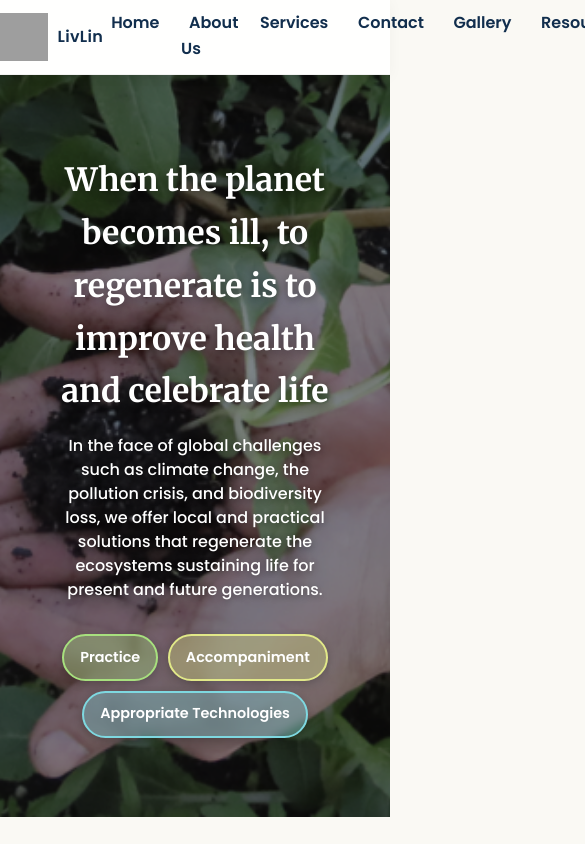
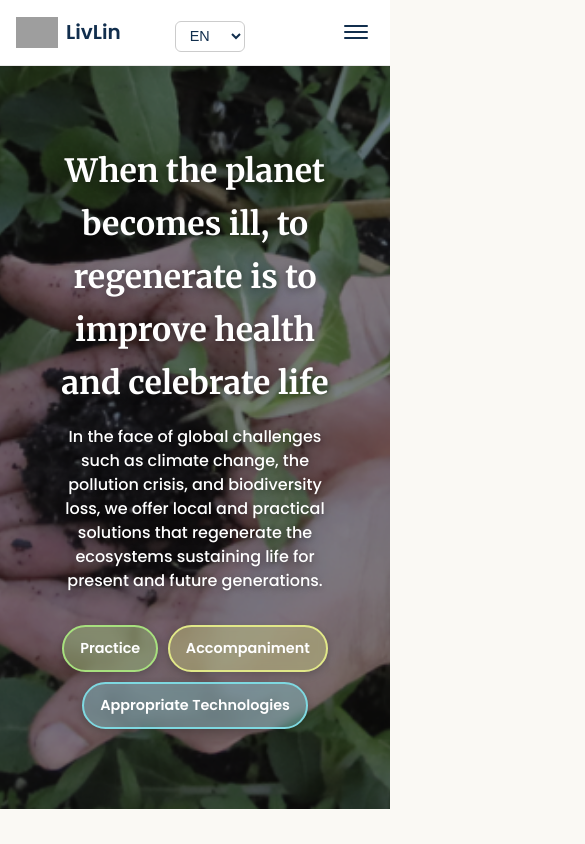
Before and after one commit to LinFrancis/livlin, a website built with Vite: page index.html in a window 390 px wide. Shown: the top 844 px of the page, 585 px wide, since content can reach past the window. Built offline with nearby package versions, Linux system fonts and the light colour scheme; grey boxes are pictures that could not be loaded; a script that the page names is missing.

Commit message:
Add files via upload

```diff
--- a/css/style.css
+++ b/css/style.css
@@ -96,34 +96,220 @@ h3{ font-size: clamp(1.2rem, 2.3vw, 1.4rem); font-weight:700; color: var(--amber
 }
 .card:hover{ transform: translateY(-4px); box-shadow: var(--shadow); }
 
-/* ------------------------------
-   2) Navegación / Header
------------------------------- */
-.nav{
-  position: sticky; top:0; z-index: 100;
-  background: rgba(255,255,255,0.9);
-  backdrop-filter: blur(10px);
-  border-bottom: 1px solid rgba(0,0,0,.05);
-  box-shadow: 0 2px 14px rgba(0,0,0,.04);
+/* ===== NAVBAR ===== */
+.nav {
+  background: #ffffff;
+  border-bottom: 1px solid #eaeaea;
+  position: sticky;
+  top: 0;
+  z-index: 100;
 }
-.nav-inner{
-  display:flex; align-items:center; justify-content:space-between;
-  padding:.65rem 0;
+
+/* Contenedor principal */
+.nav-inner {
+  display: flex;
+  align-items: center;
+  justify-content: space-between;
+  gap: 1rem;
+  padding: 0.8rem 1rem;
+  max-width: 1200px;
+  margin: 0 auto;
 }
-.brand{ display:flex; align-items:center; gap:.6rem; }
-.logo{ width:48px; height:48px; }
-.brand-name{ font-weight:700; letter-spacing:.3px; }
 
-.nav-links{ display:flex; gap:1.1rem; list-style:none; margin:0; padding:0; }
-.nav-links a{
-  color: var(--text); font-weight:600; padding:.45rem .6rem; border-radius:10px;
+/* Marca y logo */
+.brand {
+  order: 0;
+  display: flex;
+  align-items: center;
+  gap: 0.5rem;
 }
-.nav-links a:hover{ background: var(--cream); color: var(--teal); }
 
-.lang-wrap select{
-  border-radius: 10px; border:1px solid var(--teal);
-  padding:.35rem .55rem; background: var(--cream); color: var(--text); font-weight:600;
+.brand img.logo {
+  width: 42px;
+  height: auto;
 }
+
+.brand-name {
+  font-weight: 700;
+  font-size: 1.25rem;
+  color: #112E4D;
+}
+
+/* Selector de idioma */
+.lang-wrap {
+  order: 1;
+  margin-left: 1rem;
+}
+
+.lang-wrap select {
+  padding: 0.35rem 0.6rem;
+  border-radius: 6px;
+  border: 1px solid #ccc;
+  font-size: 0.9rem;
+  background-color: #fff;
+  color: #112E4D;
+  font-weight: 500;
+}
+
+/* Menú principal */
+.nav-menu {
+  order: 2;
+  margin-left: auto;
+}
+
+.nav-links {
+  display: flex;
+  align-items: center;
+  gap: 1.5rem;
+  list-style: none;
+  margin: 0;
+  padding: 0;
+}
+
+.nav-links a {
+  text-decoration: none;
+  color: #112E4D;
+  font-weight: 500;
+  transition: color 0.2s ease;
+}
+
+.nav-links a:hover {
+  color: #239BA7;
+}
+
+/* Submenú */
+.has-submenu {
+  position: relative;
+}
+
+.has-submenu > a::after {
+  content: " ▾";
+  font-size: 0.7em;
+}
+
+.submenu {
+  position: absolute;
+  top: 100%;
+  left: 0;
+  background: #ffffff;
+  border: 1px solid #e5e5e5;
+  border-radius: 8px;
+  list-style: none;
+  margin: 0;
+  padding: 0.5rem 0;
+  display: none;
+  min-width: 180px;
+  box-shadow: 0 6px 12px rgba(0, 0, 0, 0.08);
+}
+
+.submenu li {
+  padding: 0.4rem 1rem;
+}
+
+.submenu li a {
+  display: block;
+  color: #112E4D;
+}
+
+.submenu li a:hover {
+  color: #239BA7;
+  background: #f7f7f7;
+}
+
+.has-submenu:hover > .submenu {
+  display: block;
+}
+
+/* Botón hamburguesa */
+.nav-toggle {
+  order: 3;
+  display: none;
+  flex-direction: column;
+  justify-content: center;
+  align-items: center;
+  gap: 4px;
+  width: 36px;
+  height: 36px;
+  background: none;
+  border: none;
+  cursor: pointer;
+}
+
+.nav-toggle .bar {
+  width: 24px;
+  height: 2px;
+  background-color: #112E4D;
+  border-radius: 1px;
+  transition: all 0.3s ease;
+}
+
+/* ===== RESPONSIVE ===== */
+@media (max-width: 850px) {
+  .nav-inner {
+    flex-wrap: wrap;
+  }
+
+  /* Botón visible en móvil */
+  .nav-toggle {
+    display: flex;
+    margin-left: auto;
+  }
+
+  /* Menú oculto y desplegable */
+  .nav-menu {
+    position: absolute;
+    top: 64px;
+    right: 0;
+    background: #ffffff;
+    width: 100%;
+    max-height: 0;
+    overflow: hidden;
+    transition: max-height 0.3s ease;
+    box-shadow: 0 8px 24px rgba(0, 0, 0, 0.08);
+  }
+
+  .nav-menu.open {
+    max-height: 600px;
+  }
+
+  .nav-links {
+    flex-direction: column;
+    align-items: center;
+    padding: 1rem 0;
+    gap: 1rem;
+  }
+
+  .submenu {
+    position: static;
+    border: none;
+    box-shadow: none;
+    background: #fafafa;
+    border-radius: 8px;
+    margin-top: 0.4rem;
+  }
+
+  .submenu li a {
+    padding: 0.5rem;
+  }
+
+  .lang-wrap {
+    order: 3;
+    margin: 0.5rem auto 0;
+  }
+}
+
+/* ===== OPCIONAL: animación hamburguesa en "X" ===== */
+.nav-toggle.active .bar:nth-child(1) {
+  transform: rotate(45deg) translate(4px, 4px);
+}
+.nav-toggle.active .bar:nth-child(2) {
+  opacity: 0;
+}
+.nav-toggle.active .bar:nth-child(3) {
+  transform: rotate(-45deg) translate(4px, -4px);
+}
+
+
 
 /* ------------------------------
    3) Hero
--- a/index.html
+++ b/index.html
@@ -22,27 +22,19 @@
 <body>
   <a class="skip" href="#main" data-i18n="ui.skip_to_content">Saltar al contenido principal</a>
 
-  <!-- Header / Nav -->
 <header class="nav">
   <div class="nav-inner container">
+    <!-- Brand -->
     <div class="brand">
       <img src="images/logo_livlin.png" alt="LivLin logo" class="logo" width="48" height="48">
       <span class="brand-name">LivLin</span>
     </div>
 
-      <nav aria-label="Main Navigation">
-        <ul class="nav-links">
-          <li><a href="#inicio" data-i18n="nav.home">Inicio</a></li>
-          <li><a href="#about" data-i18n="nav.about">Quiénes somos</a></li>
-          <li><a href="#services" data-i18n="nav.services">Servicios</a></li>
-          <li><a href="#contact" data-i18n="nav.contact">Contacto</a></li>
-          <li><a href="#instagram" data-i18n="nav.gallery">Galería</a></li>
-          <li><a href="#download" data-i18n="nav.recursos">Recursos</a></li>
-        </ul>
-      </nav>
-
+    <!-- Language selector (moved left) -->
     <div class="lang-wrap">
-        <label for="lang-switcher" class="visually-hidden" data-i18n="lang.choose">Idioma / Language / 语言</label>
+      <label for="lang-switcher" class="visually-hidden" data-i18n="lang.choose">
+        Idioma / Language / 语言
+      </label>
       <select id="lang-switcher" aria-label="Language selector">
         <option value="es">ES</option>
         <option value="en">EN</option>
@@ -50,8 +42,38 @@
         <option value="dk">DK</option>
       </select>
     </div>
+
+    <!-- Hamburguesa -->
+    <button class="nav-toggle" aria-label="Menú" aria-expanded="false">
+      <span class="bar"></span>
+      <span class="bar"></span>
+      <span class="bar"></span>
+    </button>
+
+    <!-- Navigation -->
+    <nav aria-label="Main Navigation" class="nav-menu">
+      <ul class="nav-links">
+        <li><a href="#inicio" data-i18n="nav.home">Inicio</a></li>
+        <li><a href="#about" data-i18n="nav.about">Quiénes somos</a></li>
+
+        <li class="has-submenu">
+          <a href="#services" data-i18n="nav.services">Servicios ▾</a>
+          <ul class="submenu">
+            <li><a href="#service-s1" data-i18n="model.s1_head"></a></li>
+            <li><a href="#service-s2" data-i18n="model.s2_head"></a></li>
+            <li><a href="#service-s3" data-i18n="model.s3_head"></a></li>
+          </ul>
+        </li>
+
+        <li><a href="#contact" data-i18n="nav.contact">Contacto</a></li>
+        <li><a href="#instagram" data-i18n="nav.gallery">Galería</a></li>
+        <li><a href="#download" data-i18n="nav.recursos">Recursos</a></li>
+      </ul>
+    </nav>
   </div>
 </header>
+
+
 
   <section class="hero" id="inicio" data-bg="images/banner_horizontal.png">
   <div class="hero__bg"></div>
@@ -380,6 +402,18 @@
   });
 </script>
 
+<script>
+  const toggle = document.querySelector('.nav-toggle');
+  const menu = document.querySelector('.nav-menu');
+
+  toggle.addEventListener('click', () => {
+    const open = menu.classList.toggle('open');
+    toggle.classList.toggle('active');
+    toggle.setAttribute('aria-expanded', open);
+  });
+</script>
+
+
 
 
 </body>
```
Lines whose indentation alone changed are shown as unchanged.
